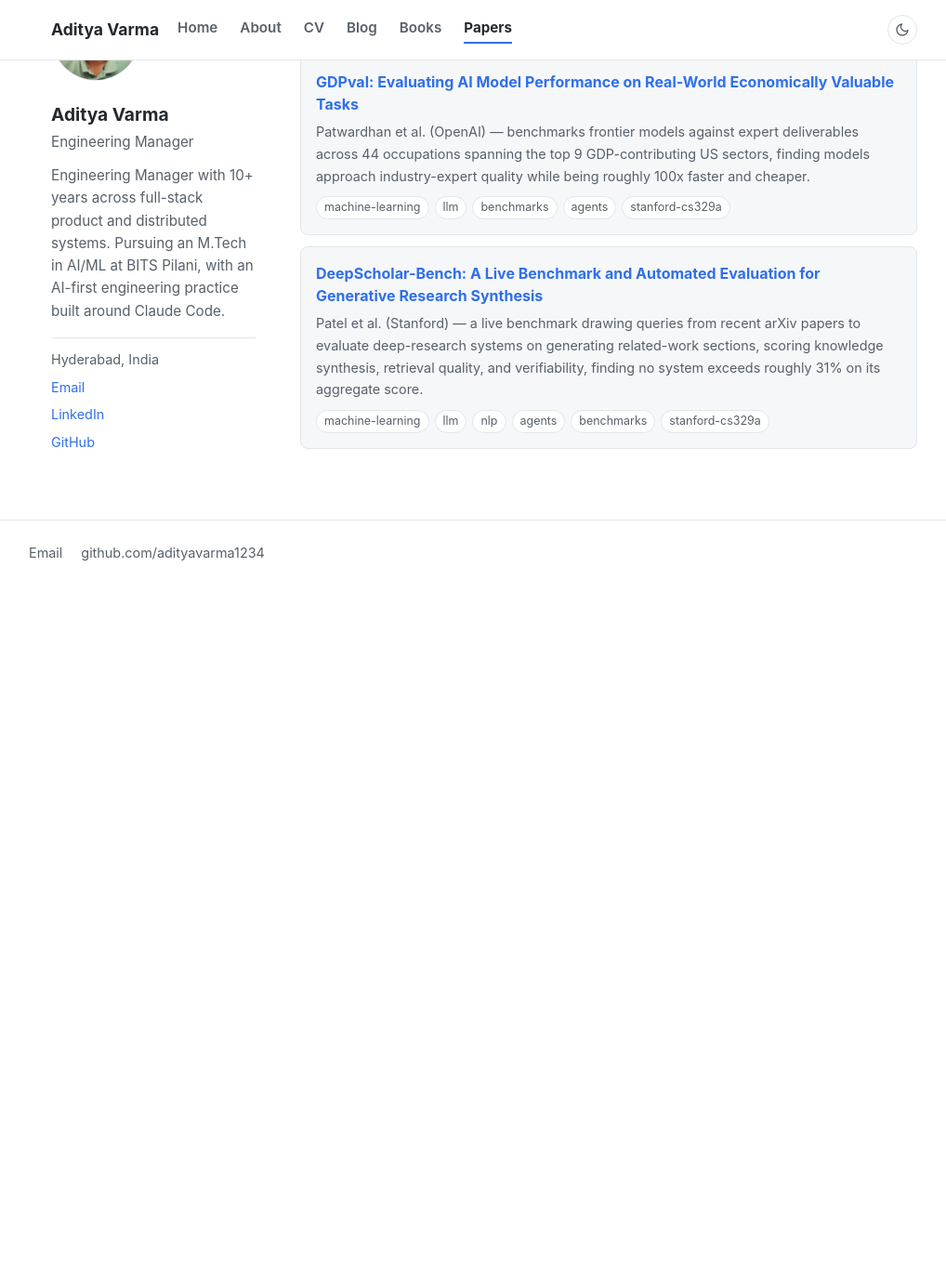
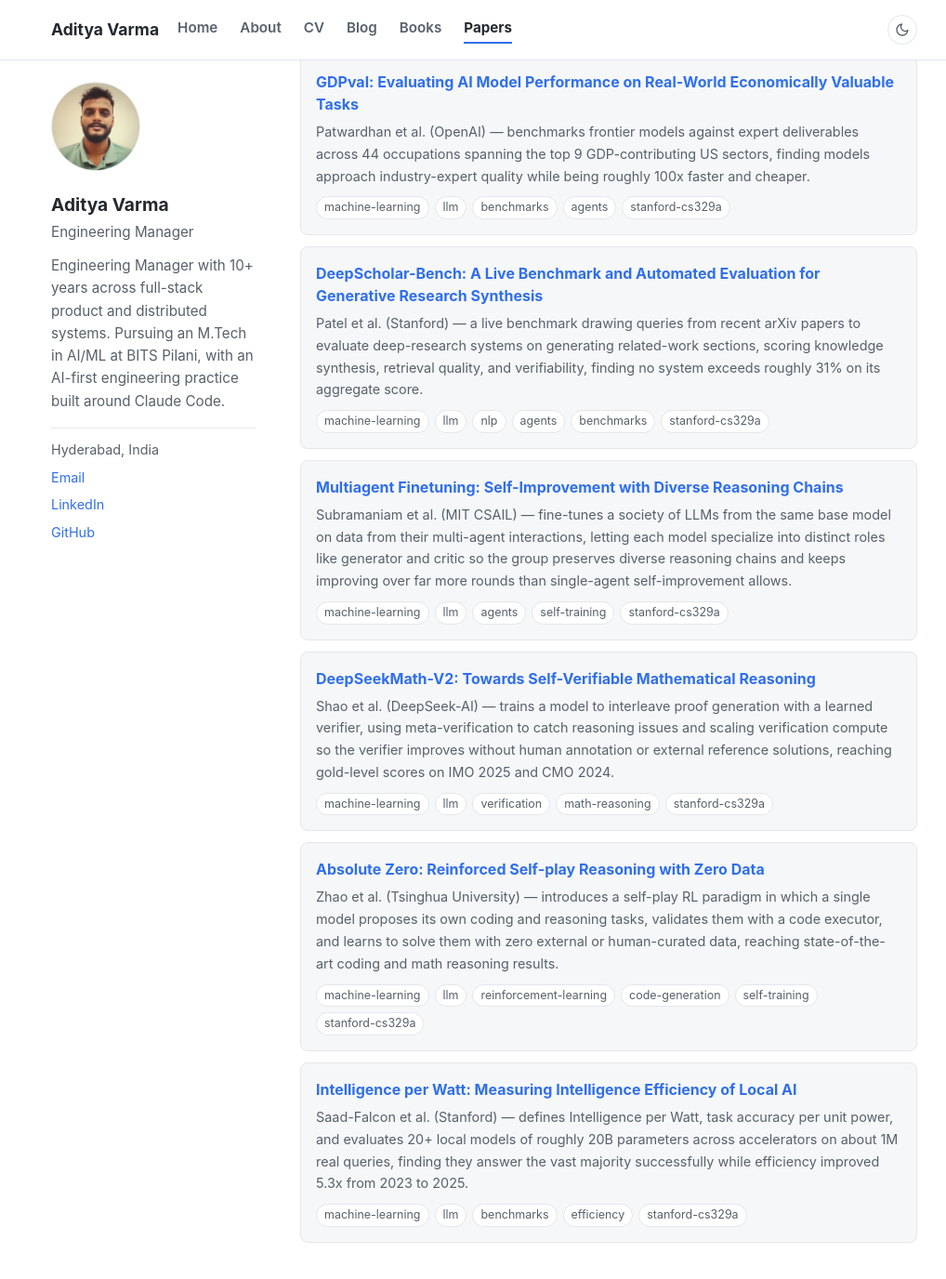
Before and after one commit to adityavarma1234/adityavarma1234.github.io, a Jekyll site: the page built from papers/index.html, in a window 1280 px wide and 1400 px high, scrolled down 6662 px. Shown: the top 1376 px of the window at 93% size, without its empty margins (119-1137 px from the left). Built offline with Jekyll 4.4.1, drawn with Linux system fonts in a browser that asks for light colours; before the commit the page ends 7292 px from its top, so only the background shows below that.

Commit message:
Add Multiagent Finetuning, DeepSeekMath-V2, Absolute Zero, and Intelligence per Watt papers
Co-Authored-By: Claude Sonnet 5 <noreply@anthropic.com>

```diff
--- a/papers/index.html
+++ b/papers/index.html
@@ -388,6 +388,51 @@ title: Research Papers
         <li class="paper-tag">stanford-cs329a</li>
       </ul>
     </li>
+    <li class="paper-card" data-tags="machine-learning, llm, agents, self-training, stanford-cs329a">
+      <h3 class="paper-title"><a href="https://arxiv.org/abs/2501.05707" target="_blank" rel="noopener">Multiagent Finetuning: Self-Improvement with Diverse Reasoning Chains</a></h3>
+      <p class="paper-meta">Subramaniam et al. (MIT CSAIL) &mdash; fine-tunes a society of LLMs from the same base model on data from their multi-agent interactions, letting each model specialize into distinct roles like generator and critic so the group preserves diverse reasoning chains and keeps improving over far more rounds than single-agent self-improvement allows.</p>
+      <ul class="paper-tags">
+        <li class="paper-tag">machine-learning</li>
+        <li class="paper-tag">llm</li>
+        <li class="paper-tag">agents</li>
+        <li class="paper-tag">self-training</li>
+        <li class="paper-tag">stanford-cs329a</li>
+      </ul>
+    </li>
+    <li class="paper-card" data-tags="machine-learning, llm, verification, math-reasoning, stanford-cs329a">
+      <h3 class="paper-title"><a href="https://arxiv.org/abs/2511.22570" target="_blank" rel="noopener">DeepSeekMath-V2: Towards Self-Verifiable Mathematical Reasoning</a></h3>
+      <p class="paper-meta">Shao et al. (DeepSeek-AI) &mdash; trains a model to interleave proof generation with a learned verifier, using meta-verification to catch reasoning issues and scaling verification compute so the verifier improves without human annotation or external reference solutions, reaching gold-level scores on IMO 2025 and CMO 2024.</p>
+      <ul class="paper-tags">
+        <li class="paper-tag">machine-learning</li>
+        <li class="paper-tag">llm</li>
+        <li class="paper-tag">verification</li>
+        <li class="paper-tag">math-reasoning</li>
+        <li class="paper-tag">stanford-cs329a</li>
+      </ul>
+    </li>
+    <li class="paper-card" data-tags="machine-learning, llm, reinforcement-learning, code-generation, self-training, stanford-cs329a">
+      <h3 class="paper-title"><a href="https://arxiv.org/abs/2505.03335" target="_blank" rel="noopener">Absolute Zero: Reinforced Self-play Reasoning with Zero Data</a></h3>
+      <p class="paper-meta">Zhao et al. (Tsinghua University) &mdash; introduces a self-play RL paradigm in which a single model proposes its own coding and reasoning tasks, validates them with a code executor, and learns to solve them with zero external or human-curated data, reaching state-of-the-art coding and math reasoning results.</p>
+      <ul class="paper-tags">
+        <li class="paper-tag">machine-learning</li>
+        <li class="paper-tag">llm</li>
+        <li class="paper-tag">reinforcement-learning</li>
+        <li class="paper-tag">code-generation</li>
+        <li class="paper-tag">self-training</li>
+        <li class="paper-tag">stanford-cs329a</li>
+      </ul>
+    </li>
+    <li class="paper-card" data-tags="machine-learning, llm, benchmarks, efficiency, stanford-cs329a">
+      <h3 class="paper-title"><a href="https://arxiv.org/abs/2511.07885" target="_blank" rel="noopener">Intelligence per Watt: Measuring Intelligence Efficiency of Local AI</a></h3>
+      <p class="paper-meta">Saad-Falcon et al. (Stanford) &mdash; defines Intelligence per Watt, task accuracy per unit power, and evaluates 20+ local models of roughly 20B parameters across accelerators on about 1M real queries, finding they answer the vast majority successfully while efficiency improved 5.3x from 2023 to 2025.</p>
+      <ul class="paper-tags">
+        <li class="paper-tag">machine-learning</li>
+        <li class="paper-tag">llm</li>
+        <li class="paper-tag">benchmarks</li>
+        <li class="paper-tag">efficiency</li>
+        <li class="paper-tag">stanford-cs329a</li>
+      </ul>
+    </li>
   </ul>
 </section>
 
```
